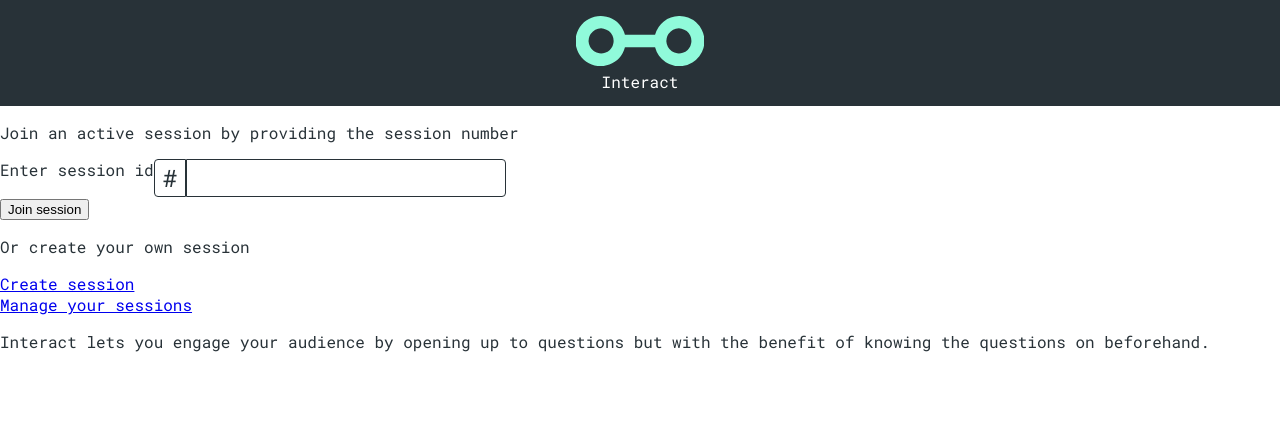
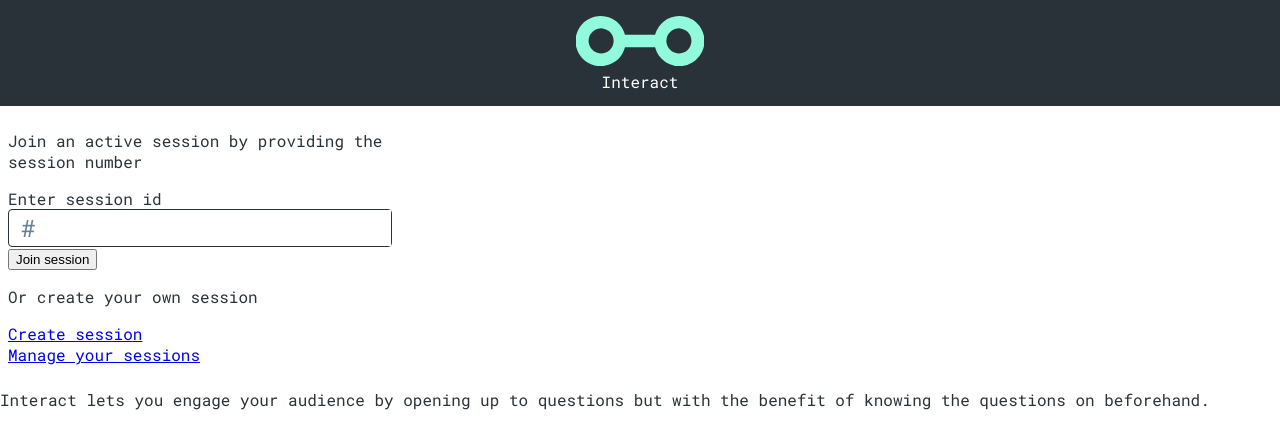
Before and after one commit to adambrgmn/interact, a React (Create React App) app in the folder web/: page / in a window 1280 px wide. Shown: the top 448 px of the page. Built offline with nearby package versions, Linux system fonts and the light colour scheme.

Commit message:
fix: Styling Input

```diff
--- a/web/src/components/Input.js
+++ b/web/src/components/Input.js
@@ -1,11 +1,9 @@
-import React from 'react';
-import styled from 'styled-components';
-import { borderRadius } from 'polished';
+import React, { useState } from 'react';
+import styled, { css } from 'styled-components';
+import { lighten } from 'polished';
 
 const Label = styled.label`
-  display: flex;
   width: 100%;
-  flex-flow: row wrap;
 `;
 
 const LabelText = styled.span``;
@@ -13,38 +11,66 @@ const LabelText = styled.span``;
 const InputContainer = styled.div`
   display: flex;
   flex-flow: row nowrap;
-  width: 100%;
-  max-width: 22rem;
+  justify-content: flex-start;
+  align-items: center;
+  border: 1px solid ${p => p.theme.color.black};
+  border-radius: 4px;
+
+  ${p =>
+    p.inFocus &&
+    css`
+      border-color: ${p.theme.color.brand};
+    `}
 `;
 
 const InputPrefix = styled.span`
-  display: block;
-  border-right: none;
-  border: 1px solid ${p => p.theme.color.black};
-  ${borderRadius('left', '4px')};
-  padding: 0 0.5rem;
+  padding: 0 0.25rem 0 0.75rem;
   font-size: 1.5rem;
   line-height: 1.5;
   text-align: center;
+  vertical-align: middle;
+  color: ${p => lighten(0.3, p.theme.color.black)};
 `;
 
 const InputComp = styled.input`
   flex: 1;
-  ${borderRadius('right', '4px')};
-  border: 1px solid ${p => p.theme.color.black};
-  padding: 0;
+  width: 1px;
+  border: none;
+  padding: 0 0.75rem 0 0;
   font-size: 1.5rem;
   font-family: ${p => p.theme.font.family};
   line-height: 1.5;
+  vertical-align: middle;
+  color: ${p => p.theme.color.black};
+
+  &:focus {
+    outline: none;
+  }
 `;
 
-function Input({ id, label, prefix, className, ...props }) {
+function Input({ id, label, prefix, className, onFocus, onBlur, ...props }) {
+  const [inFocus, setFocus] = useState(false);
+
+  const handleFocus = e => {
+    setFocus(true);
+    if (onFocus) onFocus(e);
+  };
+  const handleBlur = e => {
+    setFocus(false);
+    if (onBlur) onBlur(e);
+  };
+
   return (
     <Label htmlFor={id}>
       <LabelText>{label}</LabelText>
-      <InputContainer>
+      <InputContainer inFocus={inFocus}>
         {prefix && <InputPrefix>{prefix}</InputPrefix>}
-        <InputComp id={id} {...props} />
+        <InputComp
+          id={id}
+          {...props}
+          onFocus={handleFocus}
+          onBlur={handleBlur}
+        />
       </InputContainer>
     </Label>
   );
--- a/web/src/pages/Landing.js
+++ b/web/src/pages/Landing.js
@@ -1,21 +1,26 @@
 import React, { useState } from 'react';
+import styled from 'styled-components';
 import Input from '../components/Input';
+
+const Main = styled.main`
+  width: 100%;
+  max-width: 25rem;
+  padding: 0.5rem;
+`;
 
 function Landing() {
   const [sessionId, setSessionId] = useState('');
-  const handleChange = e => {
-    const num = Number.parseInt(e.target.value, 10);
-    if (!Number.isNaN(num)) setSessionId(num);
-  };
+  const handleChange = e => setSessionId(e.target.value);
   const handleSubmit = e => e.preventDefault();
 
   return (
-    <main>
+    <Main>
       <div>
         <p>Join an active session by providing the session number</p>
         <form onSubmit={handleSubmit}>
           <div>
             <Input
+              type="tel"
               id="sessionId"
               name="sessionId"
               label="Enter session id"
@@ -27,6 +32,7 @@ function Landing() {
 
           <button type="submit">Join session</button>
         </form>
+      </div>
 
       <div>
         <p>Or create your own session</p>
@@ -37,8 +43,7 @@ function Landing() {
           <a href="/manage">Manage your sessions</a>
         </div>
       </div>
-      </div>
-    </main>
+    </Main>
   );
 }
 
```
Lines whose indentation alone changed are shown as unchanged.
